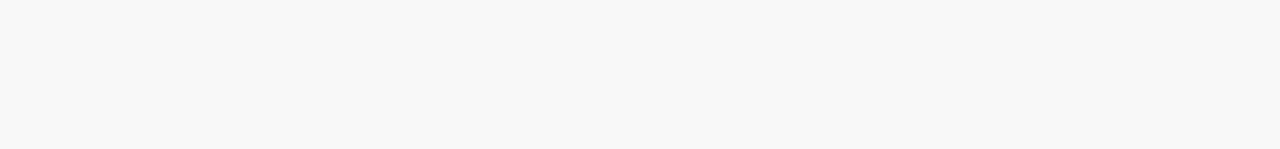
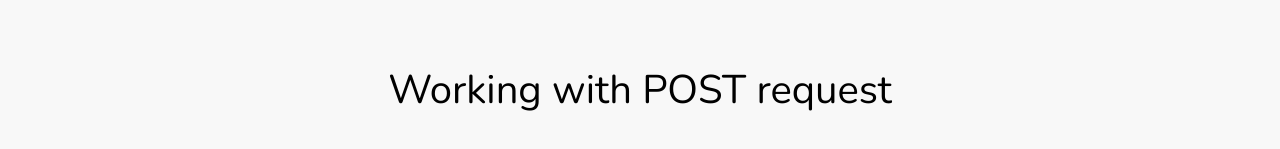
Before and after one commit to YuliiaDikun/abz-test, a React (Create React App) app: page / in a window 1280 px wide. Shown: the part 689-838 px from the top of the page. Before the commit the page ends 800 px from the top, so only its background shows below. Built offline with nearby package versions, Linux system fonts and the light colour scheme; no server answers.

Commit message:
create: form section

```diff
--- a/package.json
+++ b/package.json
@@ -7,11 +7,13 @@
     "@testing-library/react": "^13.4.0",
     "@testing-library/user-event": "^13.5.0",
     "axios": "^1.3.4",
+    "formik": "^2.2.9",
     "react": "^18.2.0",
     "react-dom": "^18.2.0",
     "react-scripts": "5.0.1",
     "sass": "^1.59.3",
-    "web-vitals": "^2.1.4"
+    "web-vitals": "^2.1.4",
+    "yup": "^1.0.2"
   },
   "scripts": {
     "start": "react-scripts start",
--- a/src/App.jsx
+++ b/src/App.jsx
@@ -3,7 +3,7 @@
 import Header from "./components/header/Header";
 import Hero from "./components/hero/Hero";
 import Users from "./components/Users/Users";
-
+import Form from "./components/form/Form";
 function App() {
   const [users, setUsers] = useState([]);
   const [page, setPage] = useState(1);
@@ -43,6 +43,7 @@
       <main>
         <Hero />
         <Users users={users} isBtnActive={isNextPageExists} setPage={setPage} />
+        <Form/>
       </main>
     </>
   );
--- a/src/components/Users/Users.jsx
+++ b/src/components/Users/Users.jsx
@@ -5,7 +5,7 @@
   return (
     <section className="users_section">
       <div className="container">
-        <h2 className="user_title">Working with GET request</h2>
+        <h2 className="title">Working with GET request</h2>
         <ul className="user_list">
           {users.map((user) => (
             <User key={user.id} user={user} />
--- a/src/components/Users/_users.scss
+++ b/src/components/Users/_users.scss
@@ -2,10 +2,6 @@
   padding-top: 70px;
   padding-bottom: 70px;
   text-align: center;
-}
-.user_title {
-  @include font(400, 40, 40);
-  margin-bottom: 50px;
 }
 
 .user_list {
--- /dev/null
+++ b/src/components/form/Form.jsx
@@ -0,0 +1,13 @@
+import React from "react";
+
+const Form = () => {
+  return (
+    <section className="form_section">
+      <div className="container">
+        <h2 className="title">Working with POST request</h2>
+      </div>
+    </section>
+  );
+};
+
+export default Form;
--- /dev/null
+++ b/src/components/form/_form.scss
@@ -0,0 +1,5 @@
+.form_section {
+  padding-top: 70px;
+  padding-bottom: 100px;
+  text-align: center;
+}
--- /dev/null
+++ b/src/sass/components/_title.scss
@@ -0,0 +1,4 @@
+.title {
+  @include font(400, 40, 40);
+  margin-bottom: 50px;
+}
--- a/src/sass/index.scss
+++ b/src/sass/index.scss
@@ -9,5 +9,7 @@
 @import "../components/hero/hero";
 @import "../components/Users/users";
 @import "../components/user/user";
+@import "../components/form/form";
 
 @import "./components/btn";
+@import "./components/title";
```
Also changed, not shown: 1 other file (tests, documents, lock files or other folders).
